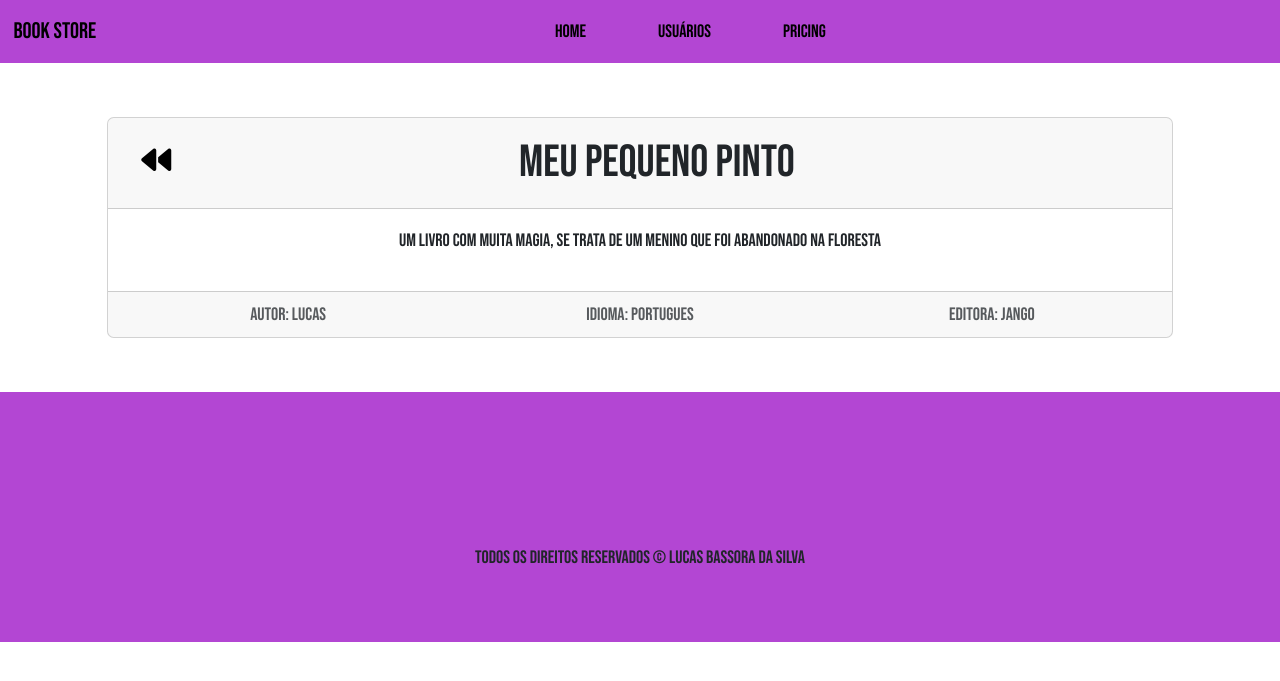
After one commit to bassora06/biblioteca, a Django app: page /book/1 in a window 1280 px wide. The commit adds this page. Shown: the top 681 px of the page. Run offline with Django 5.2, Linux system fonts and the light colour scheme; data comes from the database, SQL or seed files in the repository; both versions use the stored data as it was after the commit; some libraries are stand-ins or nearby versions.

Commit message:
Ajustando sistema
Nesse commit foi adicionado comentarios para documentação do código, organização das views ja feitas, ajuste em cores de elementos e na tabela de exibição de livros.
também foi criado a página book que exibe as informações completas do livro em uma só página. Também foi criado alguns estilos no css.

```diff
--- a/biblioteca/livros/static/css/style.css
+++ b/biblioteca/livros/static/css/style.css
@@ -8,21 +8,14 @@
 /* Navbar */
 
 .navbar{
-    background-color: #b28015 !important;
+    background-color: #b346d3 !important;
 }
 
-.nav-link{
-    color: white !important;
-}
-
-.navbar a{
-    color: white;
-}
 
 /* rodapé */
 
 .rodape{
-    background-color: rgba(0, 0, 0, 0.829);
+    background-color: #b346d3;
     height: 250px;
 }
 
@@ -53,6 +46,20 @@
 .fa-trash{
     color: red;
 }
+
+.fa-eye{
+    color: #9120bd;
+}
+
+.fa-backward{
+    color: black;
+    font-size: 30px;
+}
+
+
+.card-body{
+    height: 82px;
+}
 /* Estilizando o botão base*/
 
 .btn-primary{
--- a/biblioteca/livros/templates/base.html
+++ b/biblioteca/livros/templates/base.html
@@ -22,7 +22,7 @@
   <body>
     <nav class="navbar navbar-expand-lg bg-body-tertiary">
       <div class=" container-fluid ">
-        <a class="navbar-brand" href="#">Book Store</a>
+        <a class="navbar-brand" href="/">Book Store</a>
         <button class="navbar-toggler" type="button" data-bs-toggle="collapse" data-bs-target="#navbarNav" aria-controls="navbarNav" aria-expanded="false" aria-label="Toggle navigation">
           <span class="navbar-toggler-icon"></span>
         </button>
@@ -45,8 +45,8 @@
       </div>
     </nav>
     {% block content%}{% endblock %}
-    <footer>
-      <div class="rodape container-fluid text-white text-center pt-5">
+    <footer >
+      <div class="rodape container-fluid text-center pt-5">
         <p>Todos os direitos reservados &copy; Lucas Bassora da Silva</p>
       </div>
     </footer>
--- /dev/null
+++ b/biblioteca/livros/templates/livros/book.html
@@ -0,0 +1,27 @@
+{% extends 'base.html' %}
+
+
+{% block title%}Adicionar livro{% endblock %}
+
+{% block content%}
+<div class="offset-1 col-10 list-div mt-5 mb-5">
+    <div class="card text-center">
+        <div class="card-header">
+            <div class="row">
+                <div class="col-1 justify-content-center pt-3"><a href=".."><i class="fa-solid fa-backward d-inline-block"></i></a></div>
+                <div class="col-11"><h1 class="d-inline-block pe-5 pt-2">{{livro.titulo}}</h1></div>
+            </div>
+        </div>
+        <div class="card-body">
+          <p class="card-text">{{livro.descricao}}</p>
+        </div>
+        <div class="card-footer text-body-secondary">
+            <div class="row">
+                <div class="col"><span class="text-start mx-5">Autor: {{livro.autor}}</span></div>
+                <div class="col"><span class="text-center mx-5">Idioma: {{livro.idioma}}</span></div>
+                <div class="col"><span class="text-end mx-5">Editora: {{livro.editora}}</span></div>
+            </div>
+        </div>
+      </div>
+</div>
+{% endblock %}
--- a/biblioteca/livros/urls.py
+++ b/biblioteca/livros/urls.py
@@ -19,8 +19,8 @@ from django.urls import path
 from . import views
 
 urlpatterns = [
-    path('helloworld/', views.helloworld),
-    path('', views.listaLivros, name='lista-livros'),
+    path('', views.listBook, name='list-book'),
+    path('book/<int:id>', views.viewBook, name='view-book'),
     path('newBook/', views.newBook, name='new-book'),
     path('editBook/<int:id>', views.editBook, name='edit-book'),
     path('deleteBook/<int:id>', views.deleteBook, name='delete-book'),
--- a/biblioteca/livros/views.py
+++ b/biblioteca/livros/views.py
@@ -6,22 +6,20 @@ from .models import Livros
 
 # Create your views here.
 
-def helloworld(request):
-    return HttpResponse('Hello world')
 
-
-def listaLivros(request):
-    livros = Livros.objects.all()
+# lista todos os livros no front end
+def listBook(request):
+    livros = Livros.objects.all() # pega todos os objetos da tabela livros do banco
     return render(request, 'livros/list.html', {'livros' : livros})
 
 
+# cria novo livro
 def newBook(request):
     if request.method == 'POST':
         form = BookForm(request.POST)
 
         if form.is_valid():
-            livro = form.save(commit=False)
-            livro.save()
+            form.save()
             messages.info(request, 'Livro adicionado com sucesso')
             return redirect('/')
 
@@ -30,15 +28,10 @@ def newBook(request):
         return render(request, 'livros/newBook.html', {'form': form})
 
 
-def deleteBook(request, id):
-    livro = get_object_or_404(Livros, pk=id)
-    livro.delete()
-    messages.info(request, 'Livro deletado com sucesso')
-    return redirect('/')
-
+# edita o livro
 def editBook(request, id):
     livro = get_object_or_404(Livros, pk=id)
-    form = BookForm(instance=livro)
+    form = BookForm(instance=livro) # instance pega os dados que do livro que já existem e pré copula no formulário
 
     if request.method == 'POST':
         form = BookForm(request.POST, instance=livro)
@@ -52,8 +45,14 @@ def editBook(request, id):
     else:
         return render(request, 'livros/editBook.html', {'form': form, 'livro': livro})
 
+
+# deleta o livro
 def deleteBook(request, id):
     livro = get_object_or_404(Livros, pk=id)
     livro.delete()
     messages.info(request, 'Livro deletado com sucesso')
     return redirect('/')
+
+def viewBook(request, id):
+    livro = get_object_or_404(Livros, pk=id)
+    return render(request, 'livros/book.html', {'livro' : livro})
```
Also changed, not shown: biblioteca/livros/templates/livros/list.html (+5 -3 lines), biblioteca/db.sqlite3.
